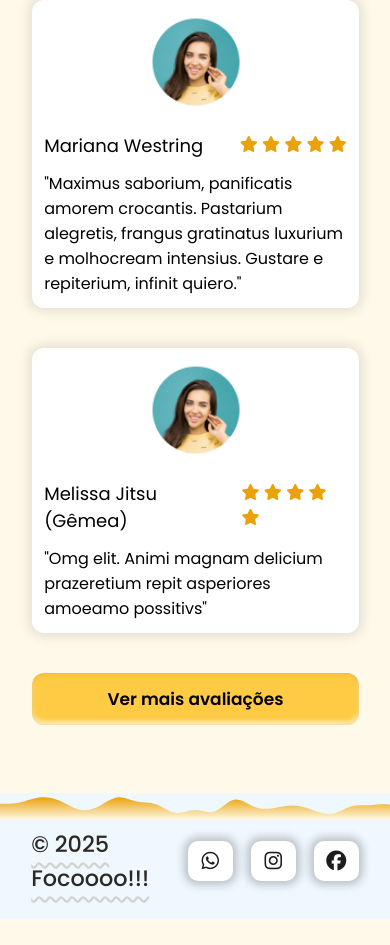
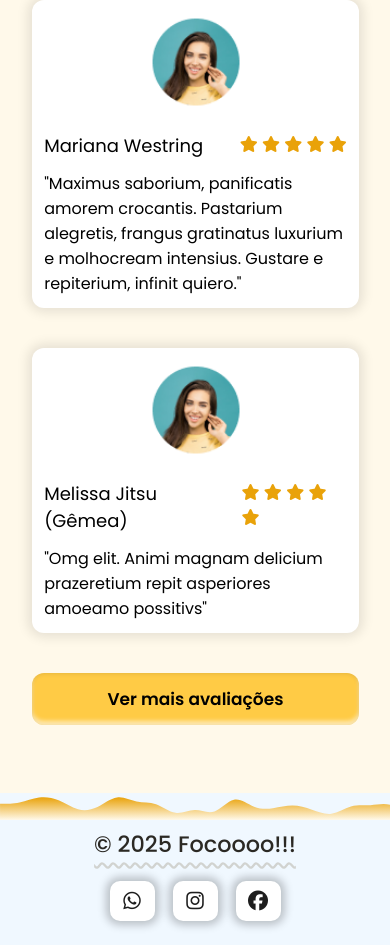
Before and after one commit to MatheusStopinski/Rango_Website, a plain HTML site: page index.html in a window 390 px wide. Shown: the part 3778-4723 px from the top of the page. Before the commit the page ends 4697 px from the top, so only its background shows below. Drawn offline with nearby package versions, Linux system fonts and the light colour scheme.

Commit message:
Footer-REPONSIVE

```diff
--- a/src/css/footer.css
+++ b/src/css/footer.css
@@ -23,3 +23,11 @@ footer {
     text-decoration-color: #9f978461;
     text-underline-offset: 10px;
 }
+
+@media screen and (max-width: 600px) {
+
+    #footer_itens {
+      flex-direction: column;
+      gap: 20px;
+    }
+  }
```
